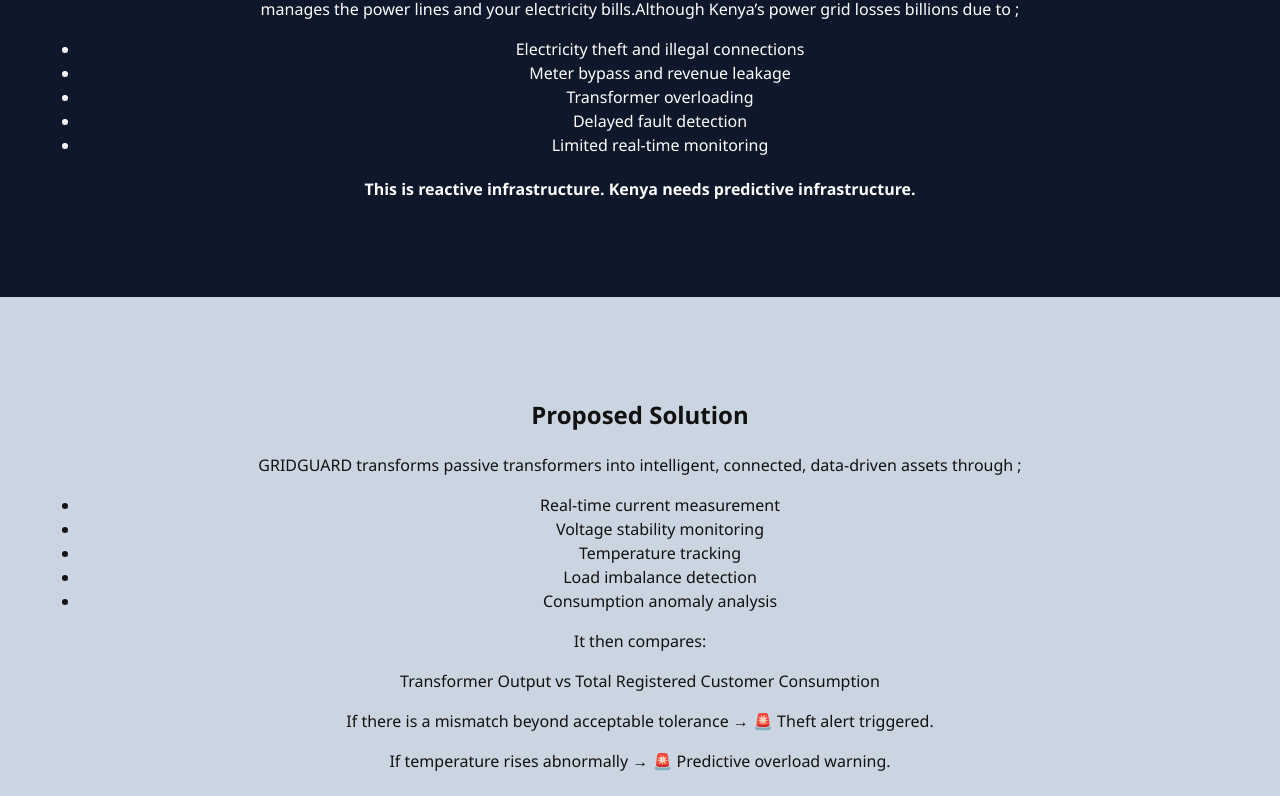
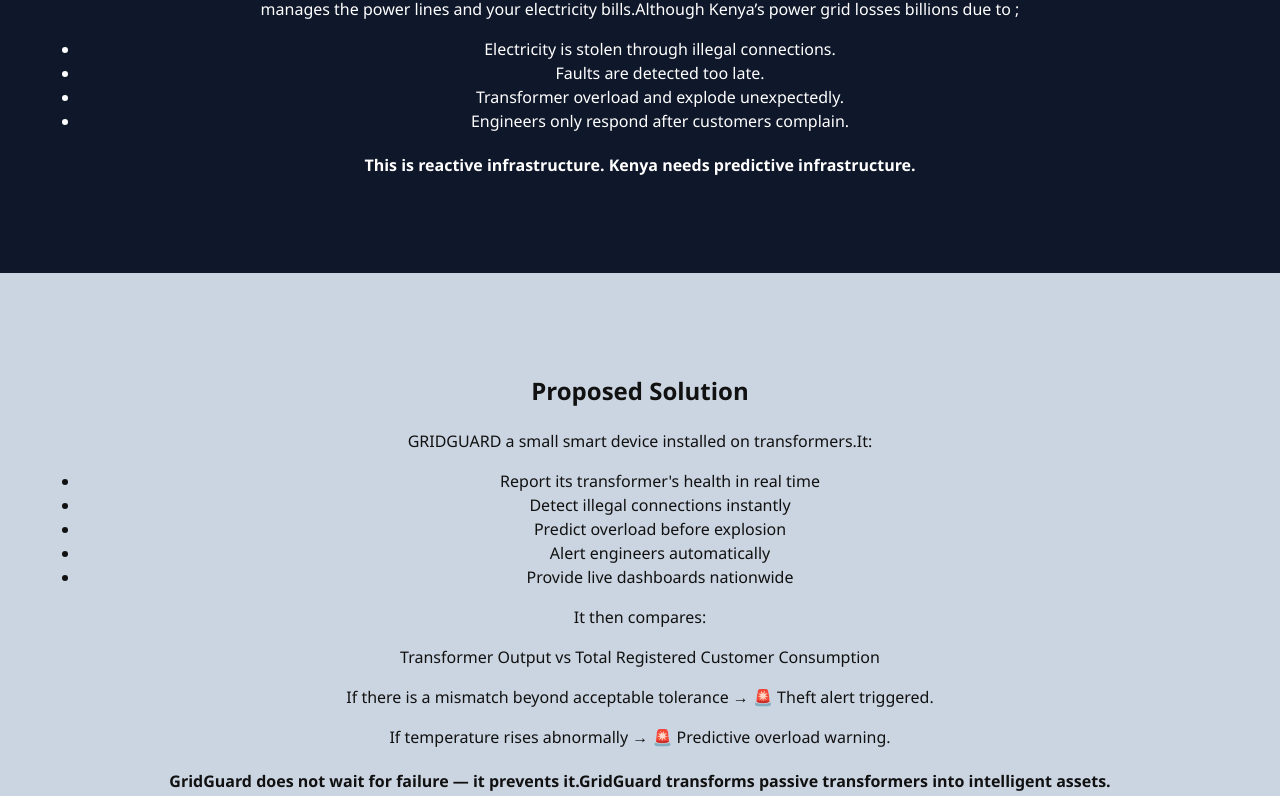
Before and after one commit to Pheniline/GridGuard, a React app in the folder frontend/: page / in a window 1280 px wide. Shown: the part 1376-2172 px from the top of the page. Built offline with nearby package versions, Linux system fonts and the light colour scheme; the HTML template or start-up script is replaced by a standard one.

Commit message:
GridGuard

```diff
--- a/frontend/src/pages/Home.jsx
+++ b/frontend/src/pages/Home.jsx
@@ -64,11 +64,10 @@
         </p>
 
         <ul className="bullet-list">
-          <li>Electricity theft and illegal connections</li>
-          <li>Meter bypass and revenue leakage</li>
-          <li>Transformer overloading</li>
-          <li>Delayed fault detection</li>
-          <li>Limited real-time monitoring</li>
+          <li>Electricity is stolen through illegal connections.</li>
+          <li>Faults are detected too late.</li>
+          <li>Transformer overload and explode unexpectedly.</li>
+          <li>Engineers only respond after customers complain.</li>
         </ul>
 
         <p className="highlight">
@@ -81,17 +80,14 @@
       <section className="section light slide-section">
         <h2>Proposed Solution</h2>
 
-        <p>
-          GRIDGUARD transforms passive transformers into intelligent, connected,
-          data-driven assets through ;
-        </p>
+        <p>GRIDGUARD a small smart device installed on transformers.It:</p>
 
         <ul className="bullet-list">
-          <li>Real-time current measurement</li>
-          <li>Voltage stability monitoring</li>
-          <li>Temperature tracking</li>
-          <li>Load imbalance detection</li>
-          <li>Consumption anomaly analysis</li>
+          <li>Report its transformer's health in real time</li>
+          <li>Detect illegal connections instantly</li>
+          <li>Predict overload before explosion</li>
+          <li> Alert engineers automatically</li>
+          <li> Provide live dashboards nationwide</li>
         </ul>
 
         <p>It then compares:</p>
@@ -106,7 +102,8 @@
         </p>
 
         <p className="highlight">
-          GridGuard does not wait for failure — it prevents it.
+          GridGuard does not wait for failure — it prevents it.GridGuard
+          transforms passive transformers into intelligent assets.
         </p>
       </section>
 
@@ -157,10 +154,10 @@
         </p>
 
         <ul className="bullet-list">
-          <li>Increased revenue collection</li>
-          <li>Reduced transformer replacement costs</li>
-          <li>Lower outage response costs</li>
-          <li>Higher customer satisfaction</li>
+          <li>Recover millions in lost revenue annually</li>
+          <li>Reduce emergency transformer replacements</li>
+          <li>Cut outage response costs</li>
+          <li>Improve customer satisfaction</li>
         </ul>
 
         <p className="highlight">
@@ -197,6 +194,7 @@
           smarter African Power infrastructure.”
         </p>
         <span>~ Kemboi Pheniline Jerono</span>
+        <span>Electical Engineer Student</span>
       </section>
     </div>
   );
```
